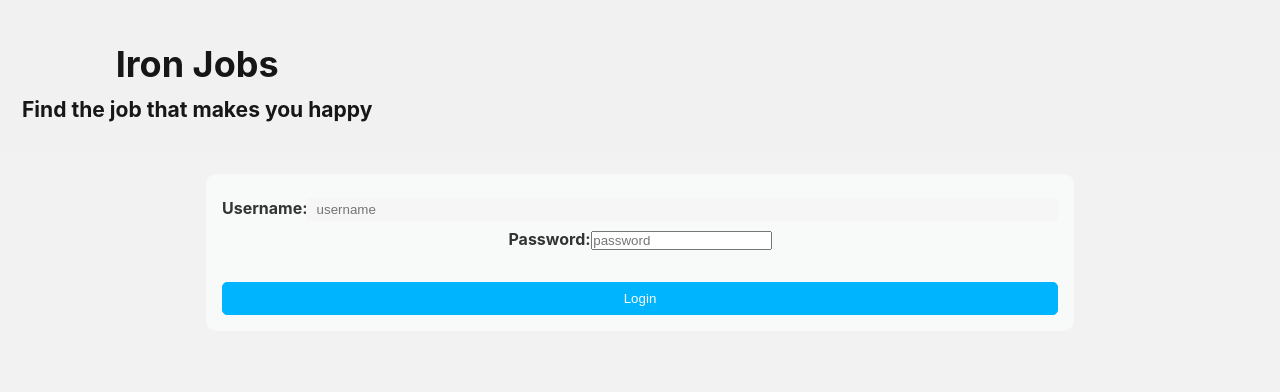
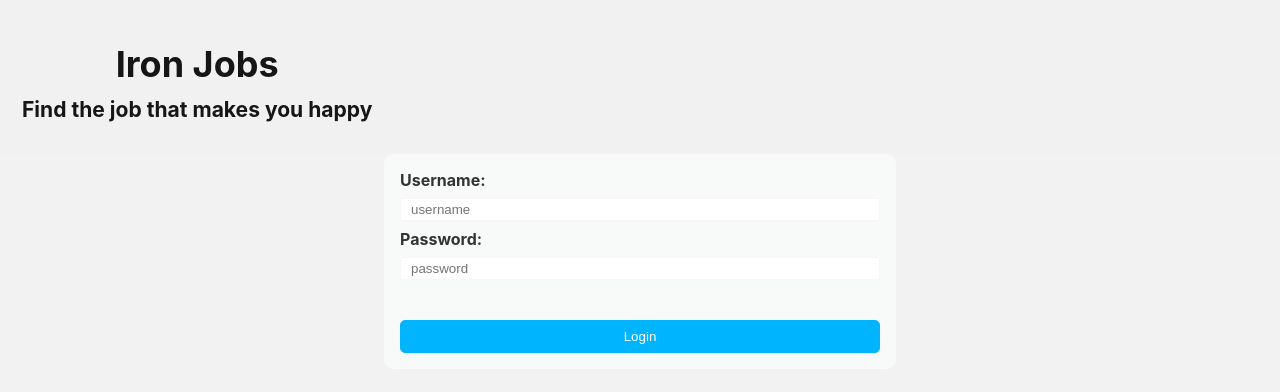
Before and after one commit to IronHack-MERN/ironjobs-frontend, a React (Create React App) app: page /login in a window 1280 px wide. Shown: the top 392 px of the page. Built offline with nearby package versions, Linux system fonts and the light colour scheme; no server answers.

Commit message:
UPDATE login and signup style

```diff
--- a/src/css/FormAddJob.css
+++ b/src/css/FormAddJob.css
@@ -2,11 +2,12 @@
   box-sizing: border-box; }
 
 form {
-  width: 70%;
+  width: 40%;
   padding: 16px;
   border-radius: 10px;
   margin: auto;
   background-color: #F8F9F9; }
+
 
 form label {
   width: 10%;
@@ -15,12 +16,13 @@ form label {
 
 form select,
 form input[type="text"],
+form input[type="password"],
 form input[type="email"] {
-  width: 90%;
+  width: 100%;
   padding: 3px 10px;
   border: 1px solid #f6f6f6;
   border-radius: 3px;
-  background-color: #f6f6f6;
+  /* background-color: #f6f6f6; */
   margin: 8px 0;
   display: inline-block; }
 
--- /dev/null
+++ b/src/css/Login.css
@@ -0,0 +1,7 @@
+.login {
+  width: 100%;
+  margin: 0 auto; }
+
+.login-form {
+  width: 100%;
+  margin: 0 auto; }
--- a/src/css/Login.scss
+++ b/src/css/Login.scss
@@ -1,8 +1,8 @@
 $background: #FFFFFF;
 
 .login{
-  width: 60%;
-  background-color:$background;
+  width: 100%;
+  // background-color:$background;
   margin: 0 auto;
 }
 
--- a/src/views/auth/Login.js
+++ b/src/views/auth/Login.js
@@ -26,7 +26,7 @@ class Login extends Component {
     const { username, password } = this.state;
     console.log('login: ', this.props)
     return (
-      <div className='center'>
+      <div className='login'>
         <form onSubmit={this.handleFormSubmit}>
           <p>
             <label htmlFor='username'>Username:</label>
--- a/src/views/auth/Signup.js
+++ b/src/views/auth/Signup.js
@@ -59,7 +59,10 @@ class Signup extends Component {
 
         <div className='have-account'>
           Already have account?
-        <Link to={"/login"}> Login</Link>
+
+            <Link className='link-visible' to={"/login"}> Login</Link>
+
+
         </div>
         <p>
 
```
